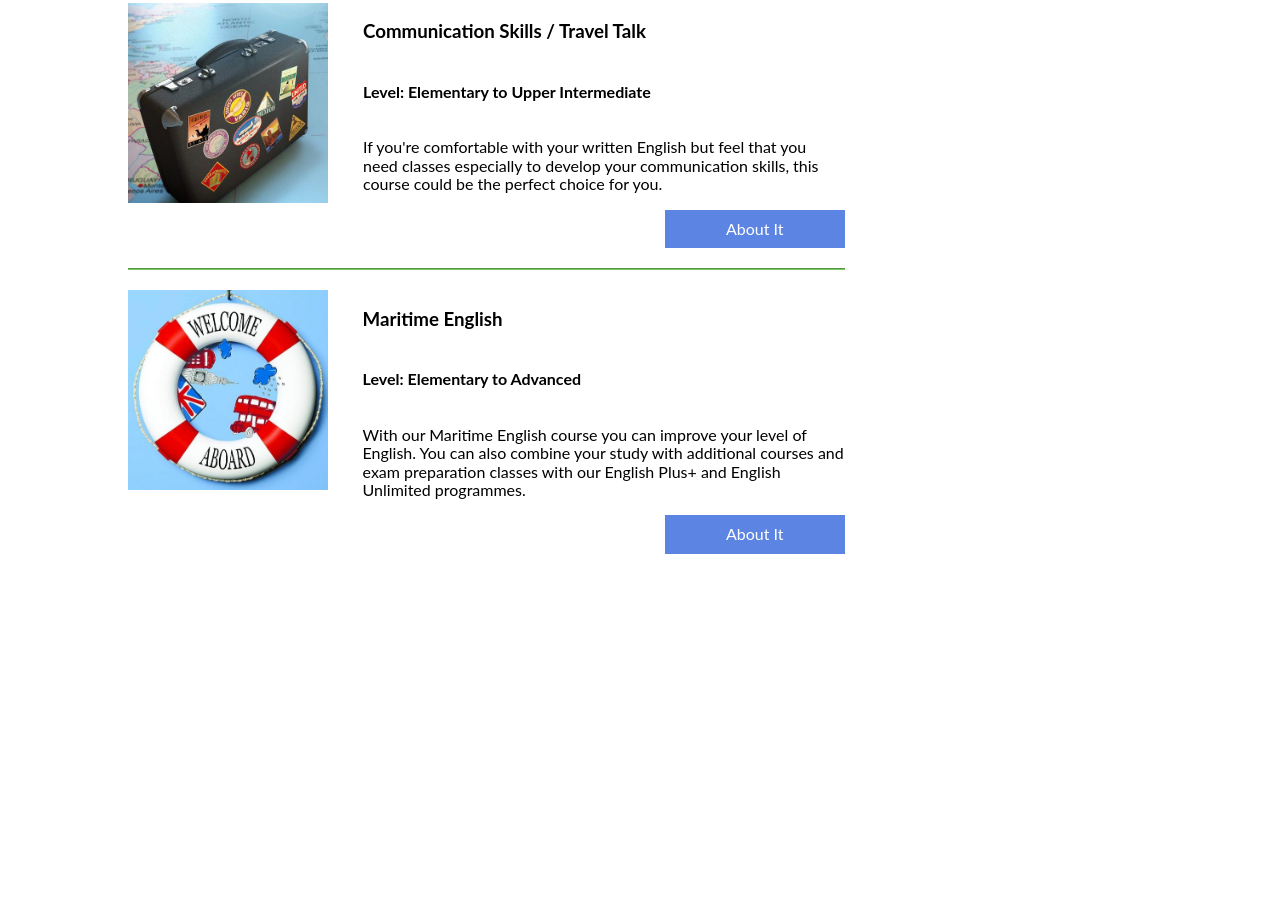
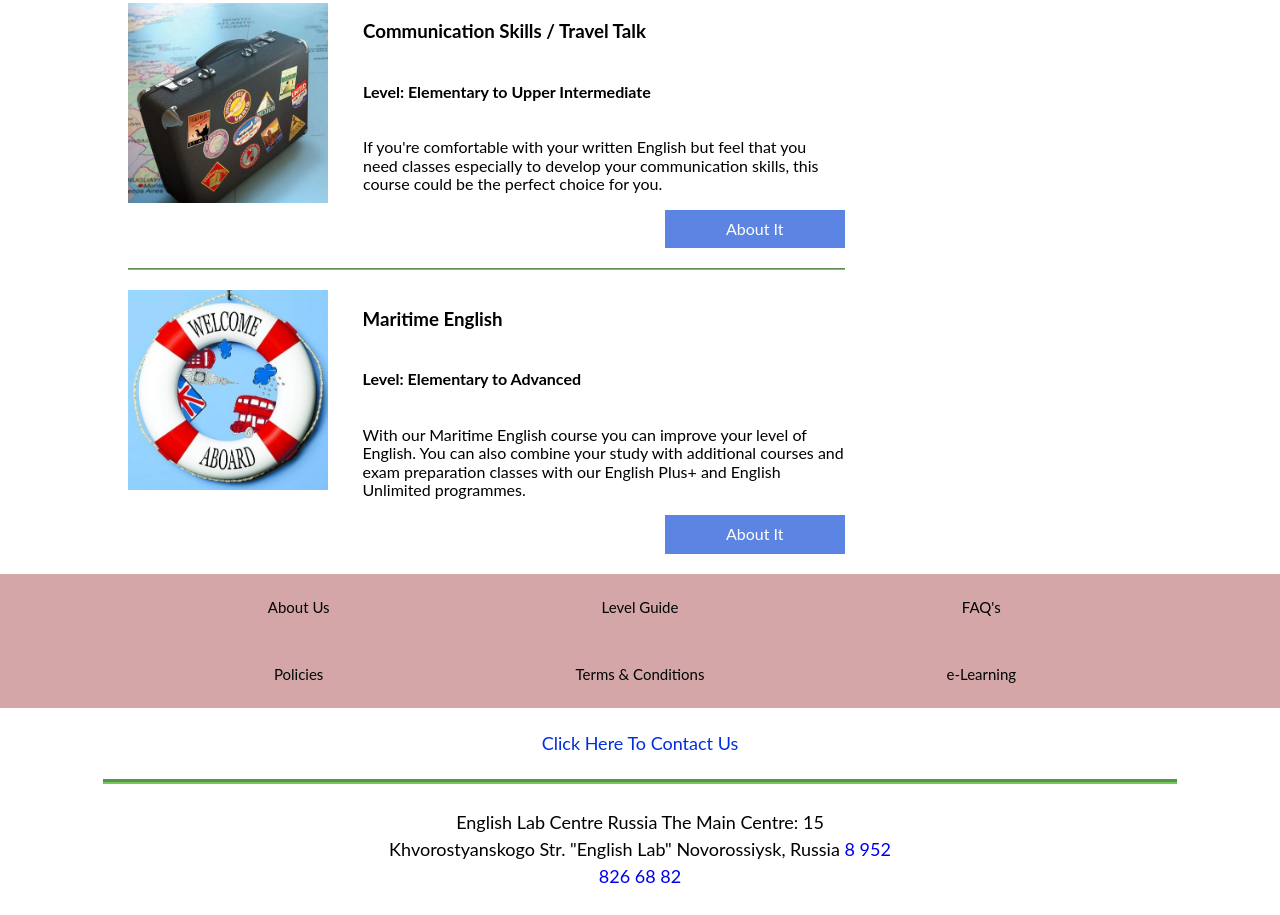
Before and after one commit to Butic/EngLab, a plain HTML site: page index.html in a window 1280 px wide. Shown: the part 1848-2763 px from the top of the page. Before the commit the page ends 2438 px from the top, so only its background shows below. Drawn offline with Linux system fonts and the light colour scheme.

Commit message:
Completed website, need some changes in buttons-hover, add aside, make anchor links

```diff
--- a/css/style.scss
+++ b/css/style.scss
@@ -14,6 +14,9 @@
   padding: 10px;
   border: none;
   text-align: center;
+}
+a{
+  text-decoration: none;
 }
 
 //General navigation styles
@@ -83,7 +86,7 @@ ul{
  }
 
 &__button{
-    text-decoration: none;
+
     display: flex;
     justify-content: center;
     align-self: center;
@@ -201,3 +204,69 @@ ul{
     align-self: flex-end;
   }
 }
+
+//Section footer styles
+.footer{
+
+  //Links ltyles
+  &__about-us{
+    display:flex;
+    flex-direction: column;
+    background-color: rgba(191, 119, 122, 0.65);
+  }
+
+  &__links{
+    display: flex;
+    justify-content: space-around;
+    width: 80%;
+    margin: 0 auto;
+  }
+
+  &__link{
+    display: inline-block;
+    width: 33.3%;
+    padding: 25px 0;
+    text-align: center;
+    font-size: 15px;
+    color: rgb(0, 5, 5);
+    transition: 0.3s;
+  }
+
+  // Contact us (1 line)
+  &__contacts{
+    display: flex;
+    justify-content: center;
+    align-items: center;
+  }
+
+  &__contact-us{
+    display: block;
+    width: 80%;
+    margin: 0 auto;
+    padding: 25px;
+    font-size: 18px;
+    text-align: center;
+    color: rgba(1, 46, 223, 1);
+    border-bottom: 5px groove rgba(50, 182, 10, 0.7);
+    transition: 0.5s;
+  }
+// Adress
+  &__adress{
+    display: block;
+    width: 40%;
+    margin: 0 auto;
+    padding: 25px;
+    font-size: 18px;
+    text-align: center;
+    line-height: 1.5em;
+  }
+
+  // Footer user responce
+  &__contact-us:hover{
+    color: rgb(23, 95, 1);
+  }
+  &__link:hover{
+    font-weight: 600;
+    color: blanchedalmond;
+  }
+}
--- a/index.html
+++ b/index.html
@@ -284,17 +284,21 @@
   <section class="section-footer">
     <div class="footer">
       <div class="footer__about-us">
-        <a href="" class="footer__link"></a>
-        <a href="" class="footer__link"></a>
-        <a href="" class="footer__link"></a>
-        <a href="" class="footer__link"></a>
-        <a href="" class="footer__link"></a>
-        <a href="" class="footer__link"></a>
+        <div class="footer__links">
+          <a href="" class="footer__link">About Us</a>
+          <a href="" class="footer__link">Level Guide</a>
+          <a href="" class="footer__link">FAQ's</a>
+        </div>
+        <div class="footer__links">
+          <a href="" class="footer__link">Policies</a>
+          <a href="" class="footer__link">Terms & Conditions</a>
+          <a href="" class="footer__link">e-Learning</a>
+        </div>
       </div>
       <div class="footer__contacs">
-        <a href="" class="footer__contact-us"></a>
-        <span class="footer__line"></span>
-        <p class="footer__adress"></p>
+        <a href="" class="footer__contact-us">Click Here To Contact Us</a>
+        <p class="footer__adress">English Lab Centre Russia The Main Centre: 15 Khvorostyanskogo Str.
+          "English Lab" Novorossiysk, Russia <a href="tel:8 952 826 68 82">8 952 826 68 82</a></p>
       </div>
     </div>
   </section>
```
Also changed, not shown: css/style.css, 1 other file.
